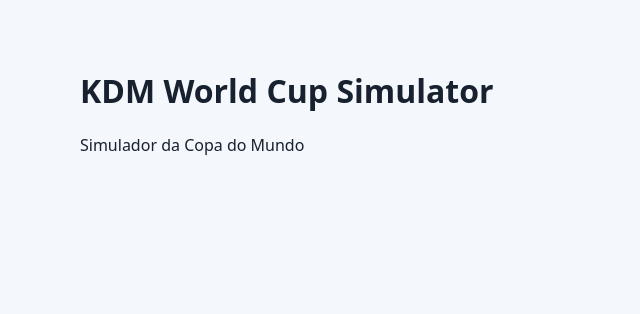
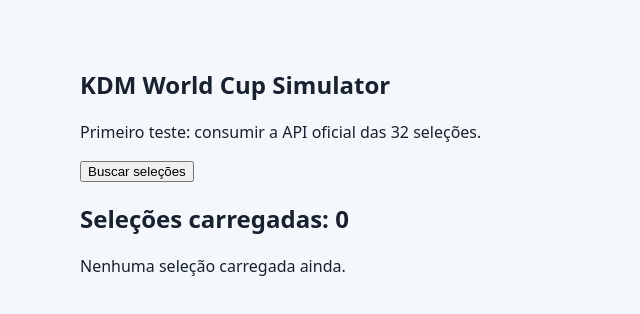
Before and after one commit to joaovsrangelpro/KDM_WorldCup, a React (Vite) app: page / in a window 1280 px wide. Shown: the top 314 px of the page, without its empty margins (0-640 px from the left). Built offline with nearby package versions, Linux system fonts and the light colour scheme.

Commit message:
feat: implement team loading functionality and display in UI

```diff
--- a/src/App.jsx
+++ b/src/App.jsx
@@ -1,8 +1,56 @@
+import { useState } from 'react'
+import { getAllTeams } from './services/worldCupApi'
+
 function App() {
+  const [teams, setTeams] = useState([])
+  const [isLoading, setIsLoading] = useState(false)
+  const [error, setError] = useState('')
+
+  async function handleLoadTeams() {
+    try {
+      setIsLoading(true)
+      setError('')
+
+      const teamsFromApi = await getAllTeams()
+
+      console.log('Seleções retornadas pela API:', teamsFromApi)
+      setTeams(teamsFromApi)
+    } catch (err) {
+      console.error(err)
+      setError('Não foi possível buscar as seleções. Confira o console.')
+    } finally {
+      setIsLoading(false)
+    }
+  }
+
   return (
     <main>
-      <h1>KDM World Cup Simulator</h1>
-      <p>Simulador da Copa do Mundo</p>
+      <section>
+        <h1>KDM World Cup Simulator</h1>
+        <p>Primeiro teste: consumir a API oficial das 32 seleções.</p>
+
+        <button type="button" onClick={handleLoadTeams} disabled={isLoading}>
+          {isLoading ? 'Carregando...' : 'Buscar seleções'}
+        </button>
+
+        {error && <p>{error}</p>}
+      </section>
+
+      <section>
+        <h2>Seleções carregadas: {teams.length}</h2>
+
+        {teams.length === 0 ? (
+          <p>Nenhuma seleção carregada ainda.</p>
+        ) : (
+          <ul>
+            {teams.map((team, index) => (
+              <li key={team.id || team.Id || index}>
+                {team.name || team.Name || team.country || team.Country || JSON.stringify(team)}
+              </li>
+            ))}
+          </ul>
+        )}
+      </section>
     </main>
   )
 }
```
